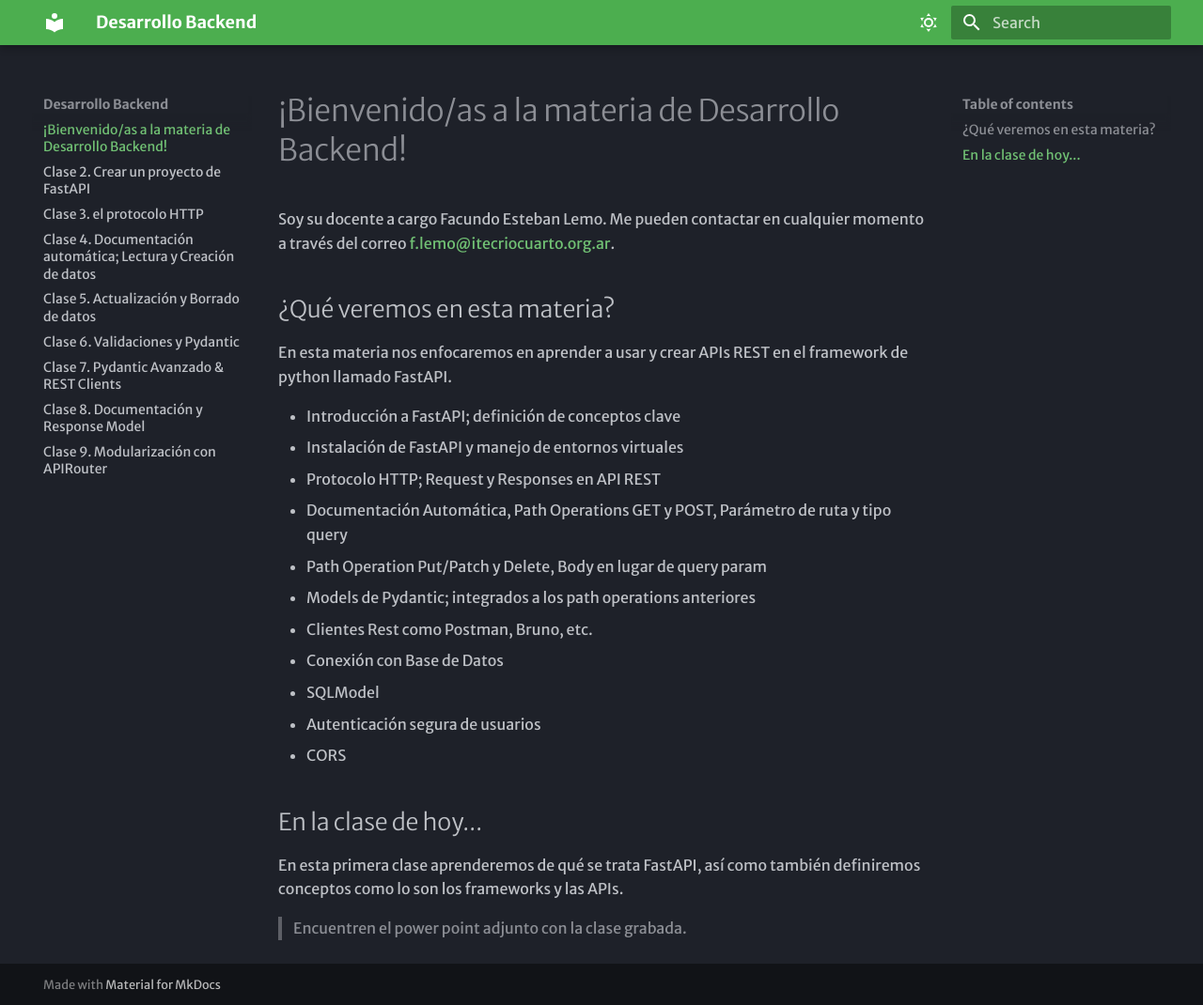
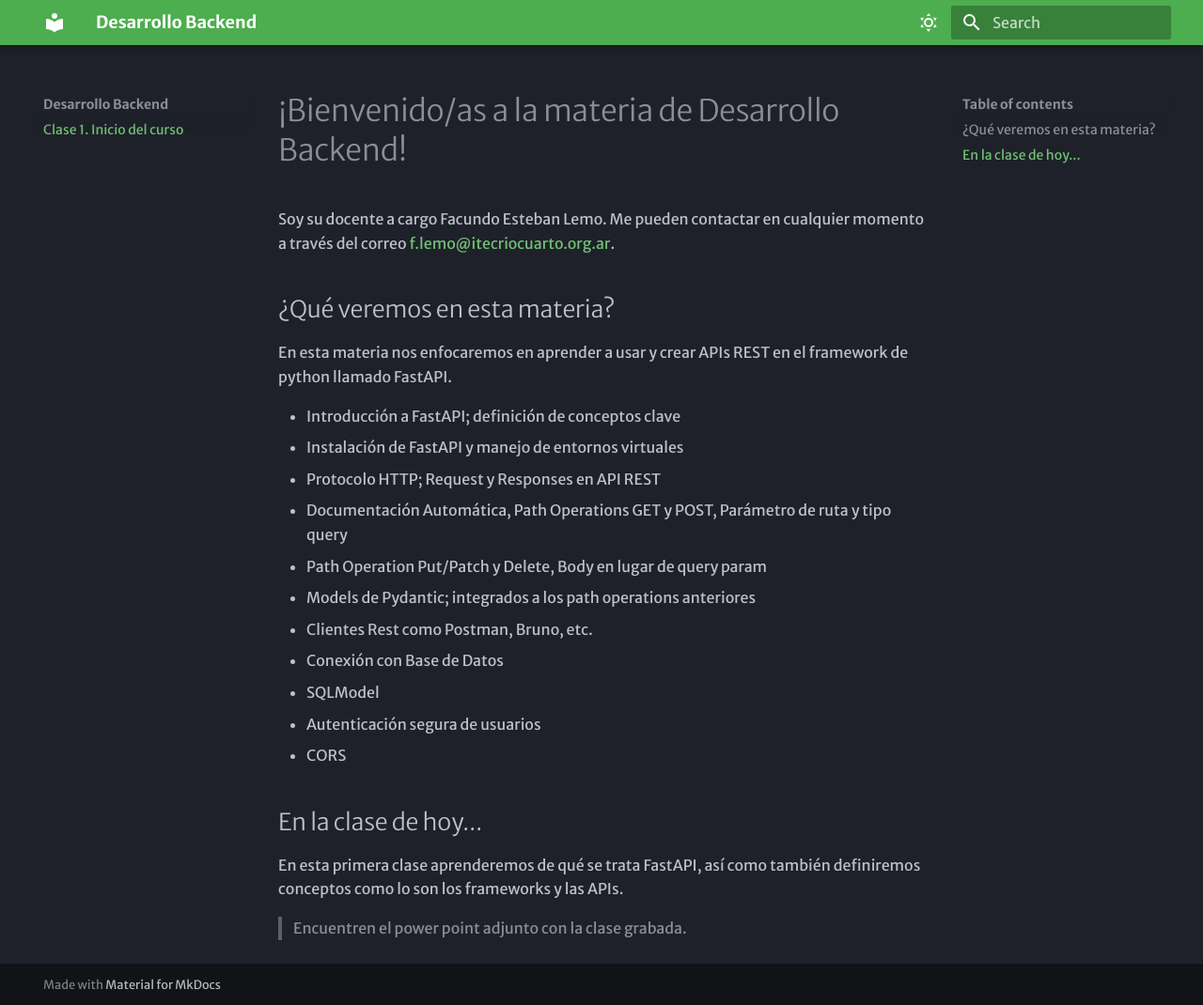
Before and after one commit to FacuLemo/docs-segundo, an MkDocs documentation site: the page built from docs/index.md, in a window 1280 px wide and 1070 px high. Shown: the whole window at 94% size. Built offline with MkDocs 1.6.1 and Material for MkDocs 9.7.7, drawn with Linux system fonts in a browser that asks for light colours; some web fonts are replaced; part of the change alters nothing that is shown.

Commit message:
nav inicio del curso

```diff
--- a/mkdocs.yml
+++ b/mkdocs.yml
@@ -21,8 +21,8 @@ theme:
     text: Merriweather Sans
     code: Red Hat Mono
 
-# nav:
-#   - Clase 1. Inicio del curso: index.md
+nav:
+ - Clase 1. Inicio del curso: index.md
 #   - Clase 2. Creando un proyecto de Django: clase2.md
 #   - Clase 3. Nuestro Hola Mundo con vistas y urls : clase3.md
 #   - Clase 4. Templates HTML: clase4.md
```
